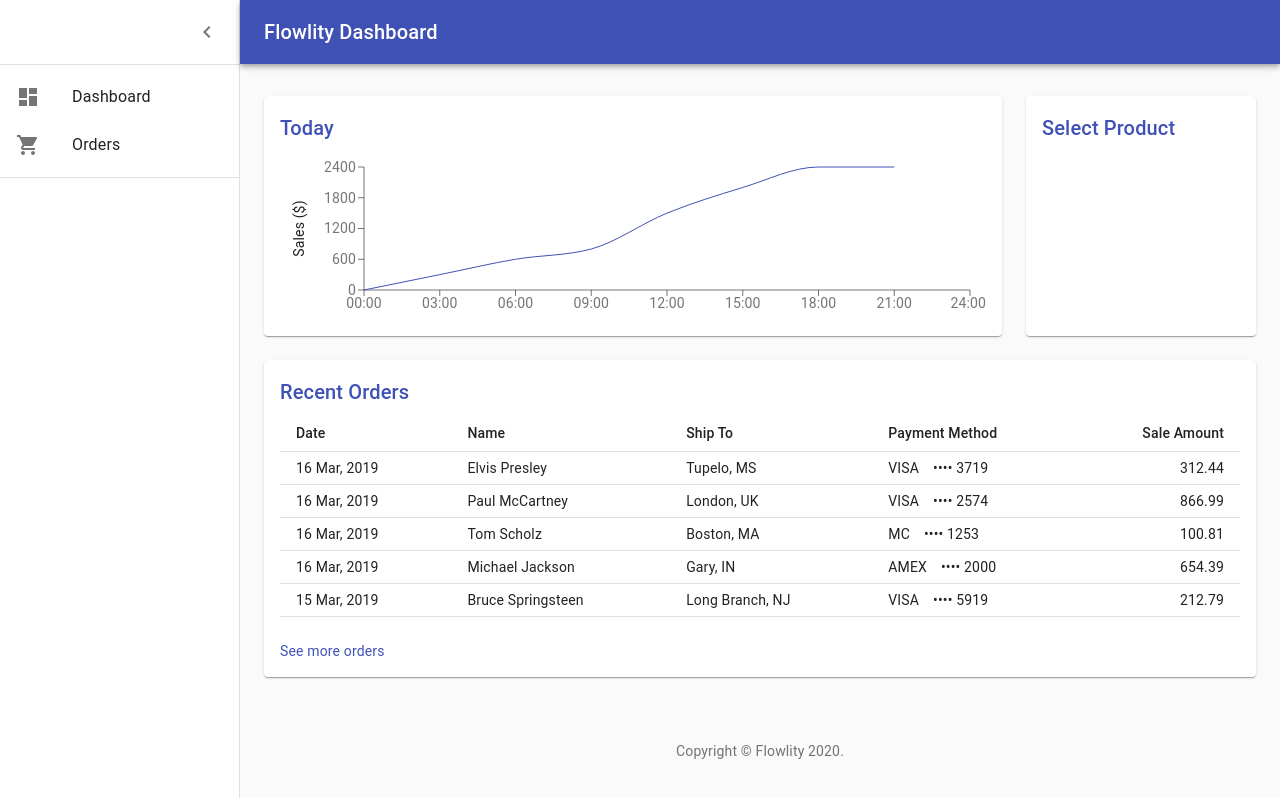
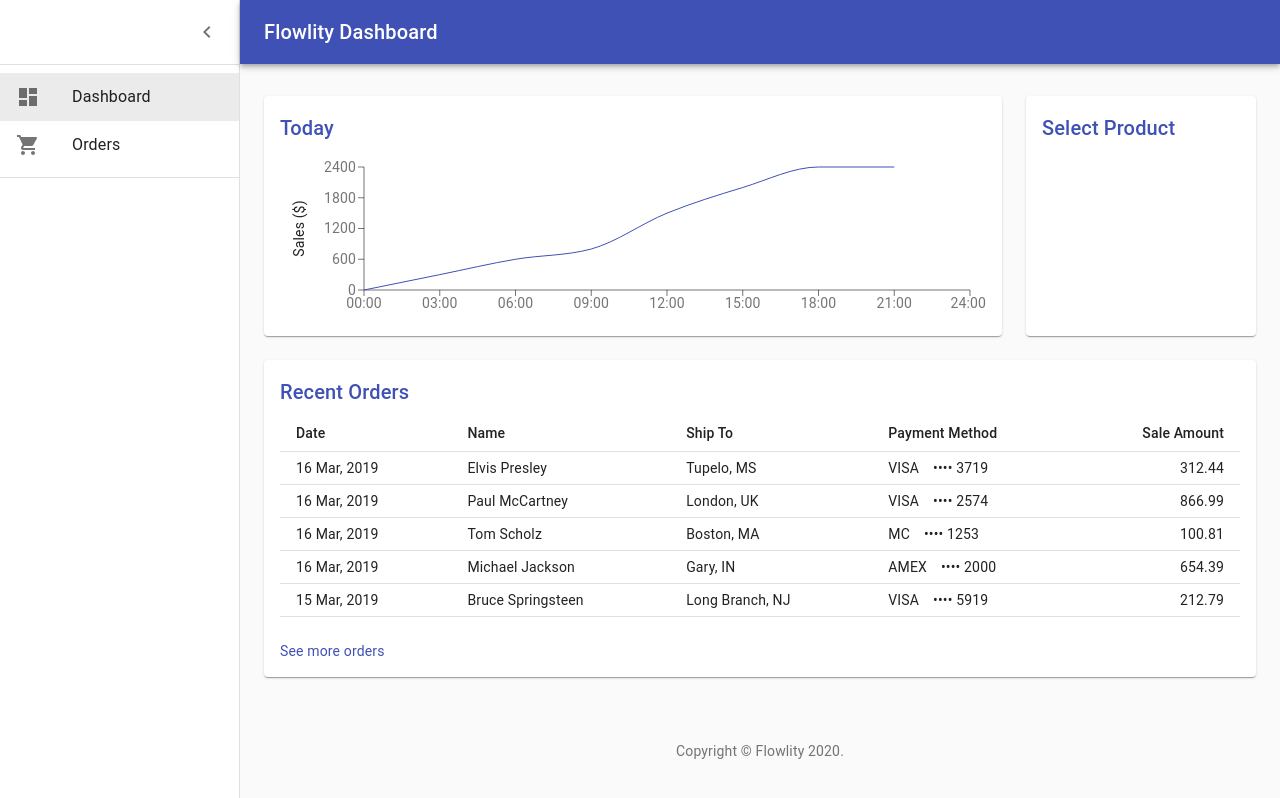
Before and after one commit to taiyrbegeyev/flowlity_client_app, a React (Create React App) app: page / in a window 1280 px wide. Built offline with nearby package versions, Linux system fonts and the light colour scheme.

Commit message:
:sparkles: implement switching between tabs

```diff
--- a/src/containers/Dashboard.jsx
+++ b/src/containers/Dashboard.jsx
@@ -137,8 +137,10 @@ class Dashboard extends Component {
     })
   }
 
-  handleTabs = () => {
-
+  handleTabs = (tab) => {
+    this.setState({
+      currentTab: tab
+    })
   }
 
   render() {
@@ -179,13 +181,21 @@ class Dashboard extends Component {
           </div>
           <Divider />
           <List>
-            <ListItem button>
+            <ListItem
+              button
+              onClick={(e) => this.handleTabs('dashboard')}
+              selected={currentTab === 'dashboard'}
+            >
               <ListItemIcon>
                 <DashboardIcon />
               </ListItemIcon>
               <ListItemText primary="Dashboard" />
             </ListItem>
-            <ListItem button>
+            <ListItem
+              button
+              onClick={(e) => this.handleTabs('orders')}
+              selected={currentTab === 'orders'}
+            >
               <ListItemIcon>
                 <ShoppingCartIcon />
               </ListItemIcon>
```
